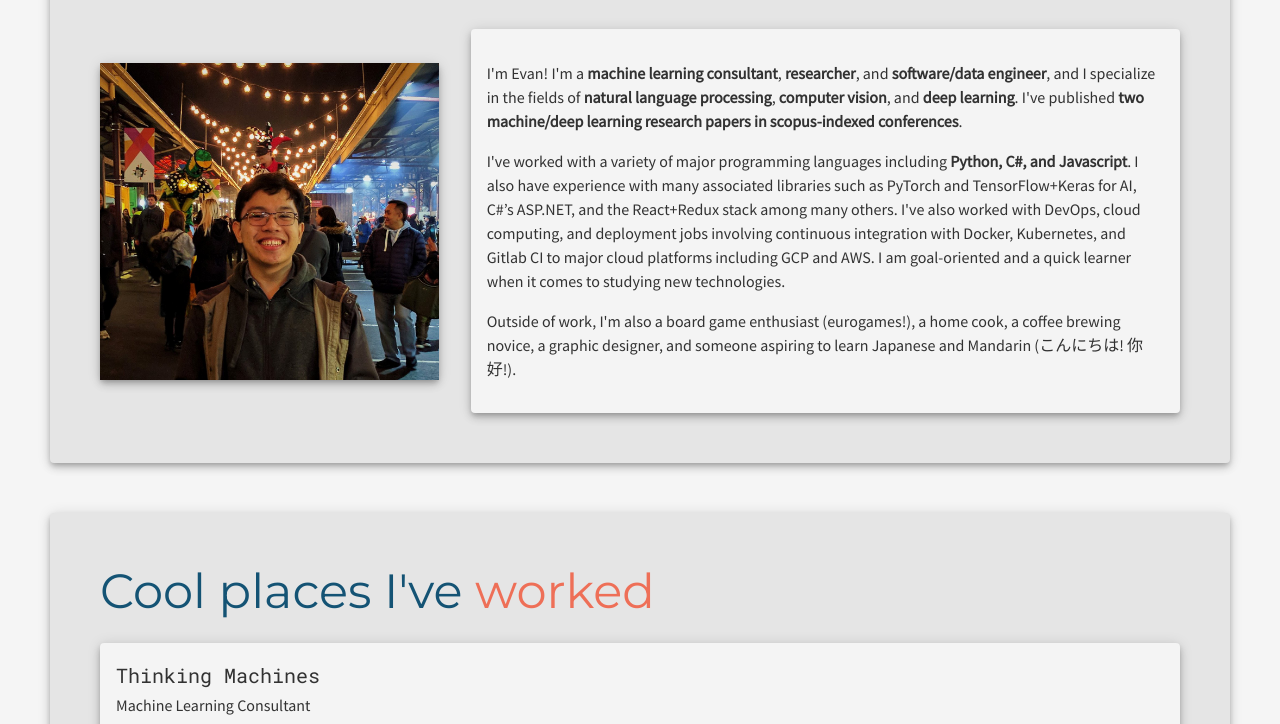
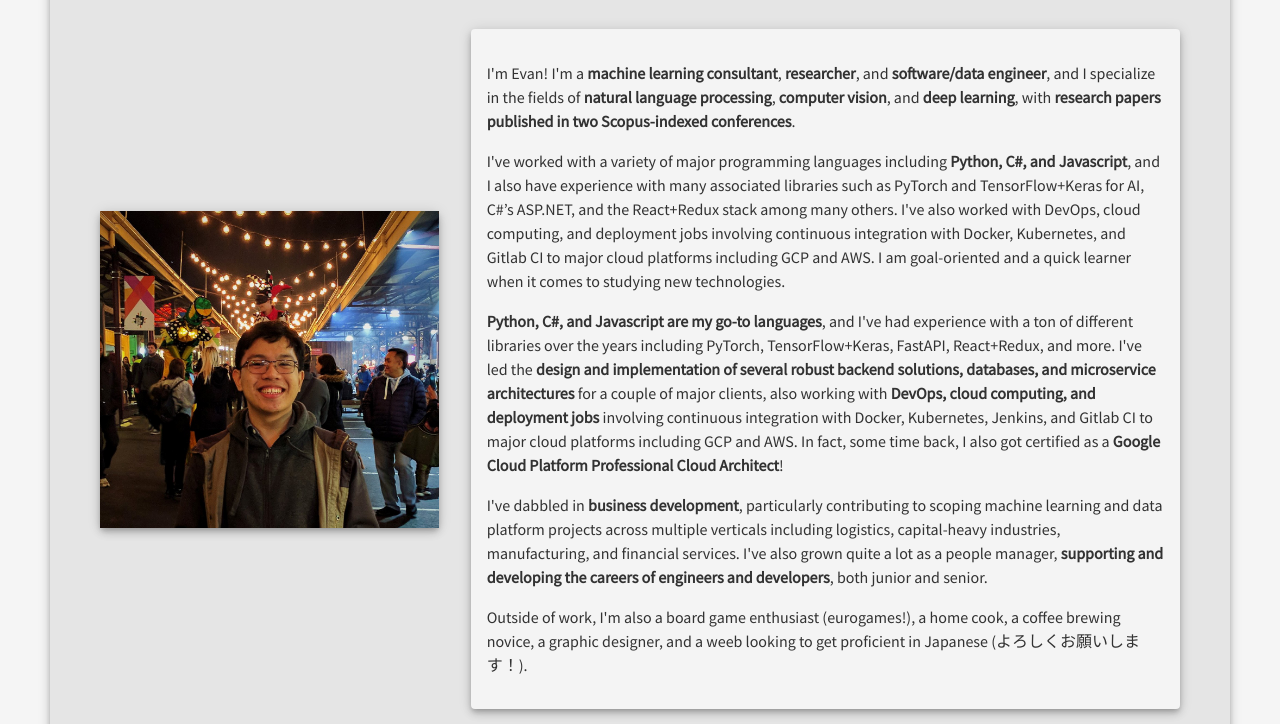
Before and after one commit to vandenn/personal-site, a Gatsby site: page / in a window 1280 px wide. Shown: the part 716-1440 px from the top of the page. Built offline with nearby package versions, Linux system fonts and the light colour scheme; Gatsby itself is replaced by a stand-in of ours.

Commit message:
Update about section

```diff
--- a/content/about/index.md
+++ b/content/about/index.md
@@ -3,8 +3,12 @@ title: 'Hello there! Nice to meet you!'
 avatar: './dp.jpg'
 ---
 
-I'm Evan! I'm a **machine learning consultant**, **researcher**, and **software/data engineer**, and I specialize in the fields of **natural language processing**, **computer vision**, and **deep learning**. I've published **two machine/deep learning research papers in scopus-indexed conferences**.
+I'm Evan! I'm a **machine learning consultant**, **researcher**, and **software/data engineer**, and I specialize in the fields of **natural language processing**, **computer vision**, and **deep learning**, with **research papers published in two Scopus-indexed conferences**.
 
-I've worked with a variety of major programming languages including **Python, C#, and Javascript**. I also have experience with many associated libraries such as PyTorch and TensorFlow+Keras for AI, C#’s ASP.NET, and the React+Redux stack among many others. I've also worked with DevOps, cloud computing, and deployment jobs involving continuous integration with Docker, Kubernetes, and Gitlab CI to major cloud platforms including GCP and AWS. I am goal-oriented and a quick learner when it comes to studying new technologies.
+I've worked with a variety of major programming languages including **Python, C#, and Javascript**, and I also have experience with many associated libraries such as PyTorch and TensorFlow+Keras for AI, C#’s ASP.NET, and the React+Redux stack among many others. I've also worked with DevOps, cloud computing, and deployment jobs involving continuous integration with Docker, Kubernetes, and Gitlab CI to major cloud platforms including GCP and AWS. I am goal-oriented and a quick learner when it comes to studying new technologies.
 
-Outside of work, I'm also a board game enthusiast (eurogames!), a home cook, a coffee brewing novice, a graphic designer, and someone aspiring to learn Japanese and Mandarin (こんにちは! 你好!).
+**Python, C#, and Javascript are my go-to languages**, and I've had experience with a ton of different libraries over the years including PyTorch, TensorFlow+Keras, FastAPI, React+Redux, and more. I've led the **design and implementation of several robust backend solutions, databases, and microservice architectures** for a couple of major clients, also working with **DevOps, cloud computing, and deployment jobs** involving continuous integration with Docker, Kubernetes, Jenkins, and Gitlab CI to major cloud platforms including GCP and AWS. In fact, some time back, I also got certified as a **Google Cloud Platform Professional Cloud Architect**!
+
+I've dabbled in **business development**, particularly contributing to scoping machine learning and data platform projects across multiple verticals including logistics, capital-heavy industries, manufacturing, and financial services. I've also grown quite a lot as a people manager, **supporting and developing the careers of engineers and developers**, both junior and senior.
+
+Outside of work, I'm also a board game enthusiast (eurogames!), a home cook, a coffee brewing novice, a graphic designer, and a weeb looking to get proficient in Japanese (よろしくお願いします！).
```
